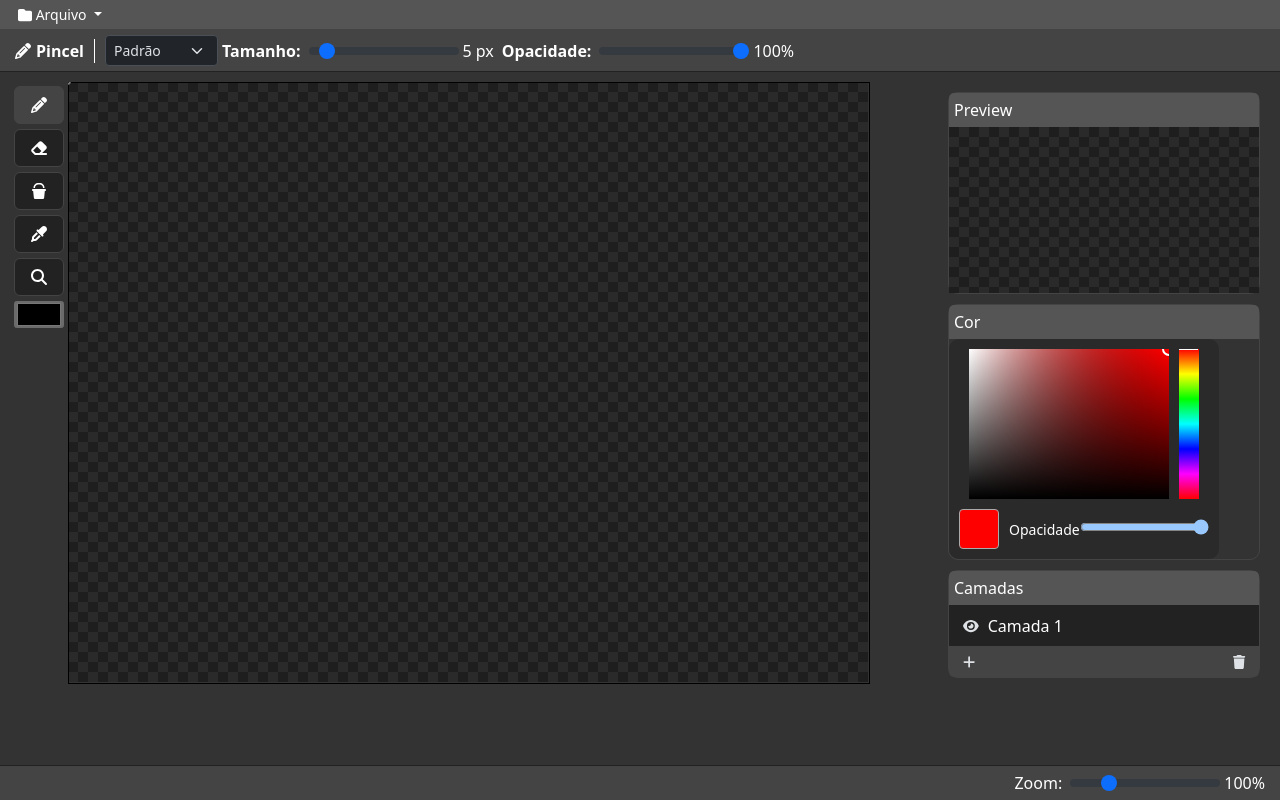
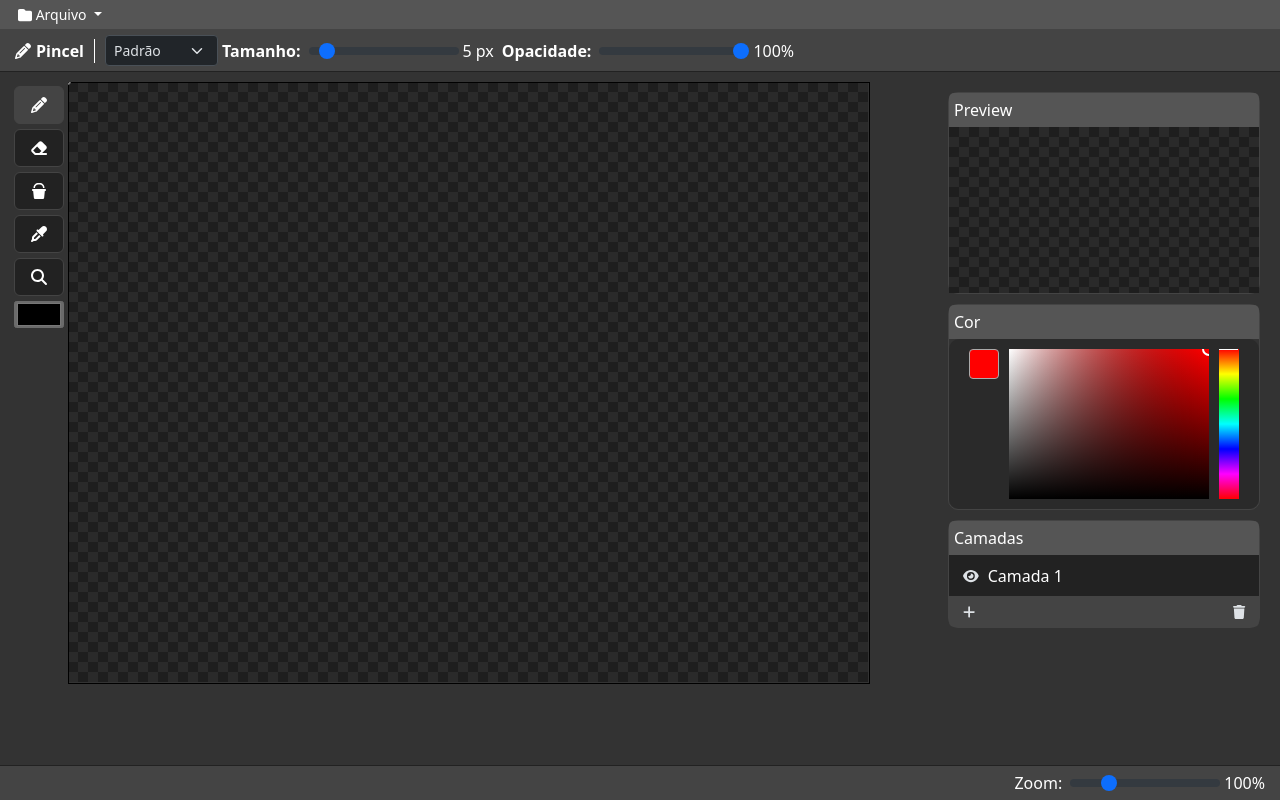
Before and after one commit to mufasa-dev/Drawing-system, an Angular app: page / in a window 1280 px wide. Built offline with nearby package versions, Linux system fonts and the light colour scheme.

Commit message:
feat: remove opacity from color picker

```diff
--- a/src/app/color-picker/color-picker.component.html
+++ b/src/app/color-picker/color-picker.component.html
@@ -1,5 +1,9 @@
 <div class="color-picker">
   <div class="sv-hue-container">
+    <!-- Cor atual e Opacidade -->
+    <div class="controls">
+      <div class="selected-color" [style.background]="selectedColor"></div>
+    </div>
     <!-- Saturation / Value canvas -->
     <canvas
       #svCanvas
@@ -17,23 +21,4 @@
       (click)="onHueSelect($event)"
     ></canvas>
   </div>
-
-  <!-- Cor atual e Opacidade -->
-  <div class="controls">
-    <div class="selected-color" [style.background]="selectedColor"></div>
-
-    <div class="opacity">
-      <label for="opacitySlider">Opacidade</label>
-      <input
-        #opacitySlider
-        id="opacitySlider"
-        type="range"
-        min="0"
-        max="1"
-        step="0.01"
-        [value]="opacity"
-        (input)="onOpacityChange($event)"
-      />
-    </div>
-  </div>
 </div>
--- a/src/app/color-picker/color-picker.component.scss
+++ b/src/app/color-picker/color-picker.component.scss
@@ -2,7 +2,7 @@
   display: flex;
   flex-direction: column;
   gap: 10px;
-  width: max-content;
+  width: 100%;
   background-color: #2a2a2a;
   padding: 10px;
   border-radius: 10px;
@@ -13,7 +13,6 @@
 .sv-hue-container {
   display: flex;
   flex-direction: row;
-  align-items: center;
   justify-content: center;
 }
 
@@ -24,13 +23,13 @@
 .controls {
   display: flex;
   flex-direction: row;
-  align-items: center;
+  margin-right: 10px;
   gap: 10px;
 }
 
 .selected-color {
-  width: 40px;
-  height: 40px;
+  width: 30px;
+  height: 30px;
   border: 1px solid #aaa;
   border-radius: 4px;
 }
--- a/src/app/color-picker/color-picker.component.ts
+++ b/src/app/color-picker/color-picker.component.ts
@@ -26,7 +26,6 @@ export class ColorPickerComponent implements AfterViewInit {
   public hue: number = 0; // 0 a 360
   public saturation: number = 1; // 0 a 1
   public value: number = 1; // 0 a 1
-  public opacity: number = 1; // 0 a 1
   public selectedColor: string = 'rgba(255, 0, 0, 1)';
   public isBrowser: boolean = false;
 
@@ -124,14 +123,13 @@ export class ColorPickerComponent implements AfterViewInit {
 
   onOpacityChange(event: Event) {
     const input = event.target as HTMLInputElement;
-    this.opacity = parseFloat(input.value);
     this.emitColor();
   }
 
   emitColor() {
     const [r, g, b] = this.hsvToRgb(this.hue, this.saturation, this.value);
-    const rgba = `rgba(${r}, ${g}, ${b}, ${this.opacity.toFixed(2)})`;
-    this.selectedColor = rgba; // Atualiza visualização
+    const rgba = `rgba(${r}, ${g}, ${b}, 1)`;
+    this.selectedColor = rgba;
     this.colorSelected.emit(rgba);
   }
 
```
